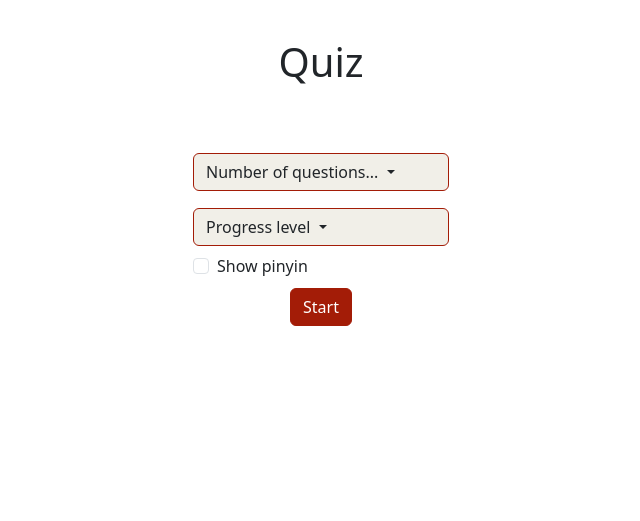
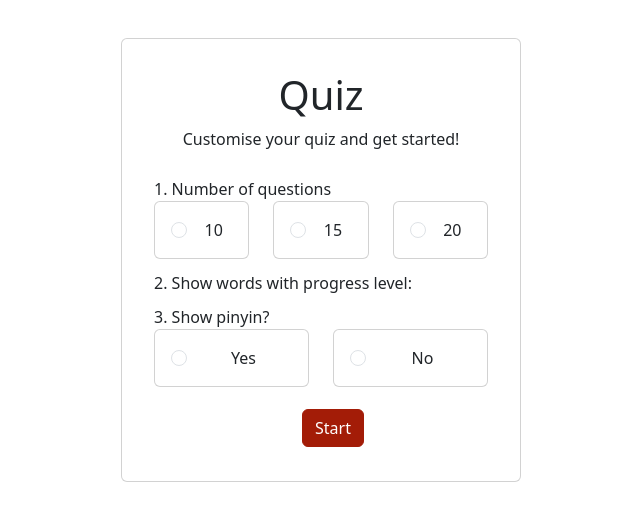
Before and after one commit to Ava-HW/hsk_vocab, a Python web app: template templates/start_quiz.html in a window 1280 px wide. Shown: the part 56-577 px from the top of the page, without its empty margins (319-959 px from the left). Run offline with Jinja, Linux system fonts and the light colour scheme; the template is opened without the code that fills it, so the values that code supplies are empty; some libraries are stand-ins or nearby versions.

Commit message:
Added large card buttons when selecting quiz options

```diff
--- a/static/styles.css
+++ b/static/styles.css
@@ -219,3 +219,20 @@ td, th {
     max-width: 100px;
     height:auto;
 }
+
+.quiz-start-card{
+    min-width: 400px !important;
+    display: flex;
+    justify-content: center;
+    align-items: center;
+    padding: 2rem;
+}
+
+.quiz-start-option-card{
+    display: inline block !important;
+}
+
+.form-group-quiz{
+    width: 100% !important;
+    padding-top: 3%;
+}
--- a/templates/sign_in.html
+++ b/templates/sign_in.html
@@ -8,10 +8,10 @@
     <div class="card-body">
       <div>
          <h1>Log in</h1>
-        <form action = "/sign_in" method = "POST" class = "form-group login-form">
+        <form action = "/sign_in" method = "POST" class = "form-group login-form" autocomplete="new-password">
         <div class="justify-content-center form-field">
             <label for="exampleInputEmail1">Email address</label>
-            <input name = "email" type="email" class="form-control" id="exampleInputEmail1" aria-describedby="emailHelp" placeholder="Enter email">
+            <input name = "email" type="email" class="form-control"aria-describedby="emailHelp" placeholder="Enter email" autocomplete="off" readonly onfocus="this.removeAttribute('readonly')">
           </div>
           <div class = "form-field">
             <label for="exampleInputPassword1">Password</label>
--- a/templates/sign_up.html
+++ b/templates/sign_up.html
@@ -8,10 +8,10 @@
     <div class="card-body">
       <div>
          <h1>Register now</h1>
-        <form action = "/sign_up" method = "POST" class = "form-group login-form">
+        <form action = "/sign_up" method = "POST" class = "form-group login-form" autocomplete="öff">
           <div class="justify-content-center form-field">
             <label for="exampleInputEmail1">Email address</label>
-            <input name = "email" type="email" class="form-control" aria-describedby="emailHelp" placeholder="Enter email">
+            <input name = "email" type="email" class="form-control" aria-describedby="emailHelp" placeholder="Enter email" autocomplete="off" readonly onfocus="this.removeAttribute('readonly')">
           </div>
           <div class = "form-field">
             <label for="exampleInputPassword1">Password</label>
--- a/templates/start_quiz.html
+++ b/templates/start_quiz.html
@@ -2,57 +2,80 @@
 
 {% block main %}
 
-<div class = "justify-content-center centered align-items-center ">
-<h1>Quiz</h1>
-  <form action = "/start_quiz" method = "POST" class = "form-group">
-    <div class="dropdown form-field">
-        <input type="hidden" name="num_questions" id="num_questions" value="10">
-          <button class="btn btn-quiz-start dropdown-toggle" type="button" data-bs-toggle="dropdown" aria-expanded="false">
-              Number of questions...
-          </button>
-          <div class="dropdown-menu" aria-labelledby="dropdownMenuButton">
-              <a class="dropdown-item">10</a>
-              <a class="dropdown-item">15</a>
-              <a class="dropdown-item">20</a>
-          </div>
+<div class = "justify-content-center centered align-items-center d-flex">
+<div class = "card quiz-start-card">
+    <h1 class = "card-title">Quiz</h1>
+    <p class = "card-text">Customise your quiz and get started!</p>
+  <form action = "/start_quiz" method = "POST" class = "form-group-quiz">
+    <div class="form-field">
+        1. Number of questions
+        <div class = "row">
+            <div class = "col">
+                <label class = "form-check card quiz-start-option-card">
+                    <div class = "card-body">
+                    <input class="form-check-input" type="radio" name="num_questions" id="num_10" value="10">
+                        10
+                    </div>
+                </label>
+            </div>
+            <div class = "col">
+                <label class = "form-check card quiz-start-option-card">
+                    <div class = "card-body">
+                    <input class="form-check-input" type="radio" name="num_questions" id="num_15" value="15">
+                        15
+                    </div>
+                </label>
+            </div>
+            <div class = "col">
+                <label class = "form-check card quiz-start-option-card">
+                    <div class = "card-body">
+                    <input class="form-check-input" type="radio" name="num_questions" id="num_20" value="20">
+                        20
+                    </div>
+                </label>
+            </div>
+        </div>
     </div>
-    <div class="dropdown form-field">
-        <input type="hidden" name="progress_level" id="progress_level" value="mastered">
-          <button class="btn btn-quiz-start dropdown-toggle" type="button" data-bs-toggle="dropdown" aria-expanded="false">
-              Progress level
-          </button>
-          <div class="dropdown-menu" aria-labelledby="dropdownMenuButton">
-              {% for i in valid_options %}
-              <a class="dropdown-item">{{ i|title }}</a>
-              {% endfor %}
-              <a class="dropdown-item">All progress levels</a>
-          </div>
+    <div class = "form-field">
+        2. Show words with progress level:
+        <div class = "row">
+             {% for i in valid_options %}
+             <div class = "col">
+                <label class = "form-check card quiz-start-option-card">
+                    <div class = "card-body">
+                    <input class="form-check-input" type="radio" name="progress_level" id="{{ i }}_progress" value="{{ i }}">
+                        {{ i|title | replace("_", "  ") }}
+                    </div>
+                </label>
+            </div>
+            {% endfor %}
+        </div>
+    </div>
+    <div class="form-field">
+        3. Show pinyin?
+        <div class = "row">
+            <div class = "col">
+                <label class = "form-check card quiz-start-option-card">
+                    <div class = "card-body">
+                        <input class="form-check-input" type="radio" name="show_pinyin" id="pinyin-true" value="true">
+                        Yes
+                    </div>
+                </label>
+            </div>
+            <div class = "col">
+                <label class = "form-check card quiz-start-option-card">
+                    <div class = "card-body">
+                        <input class="form-check-input" type="radio" name="show_pinyin" id="pinyin-false" value="false">
+                        No
+                    </div>
+                </label>
+            </div>
+        </div>
     </div>
     <div class="form-check">
-    <input class="form-check-input" type="checkbox" value="true" name = "show_pinyin" id="showPinyin">
-        <label class="form-check-label" for="flexCheckDefault">
-            Show pinyin
-        </label>
-    </div>
     <button class="btn btn-primary" type="submit">Start</button>
   </form>
 </div>
-
-<script>
-    document.querySelectorAll('.dropdown-item').forEach(item => {
-        item.addEventListener('click', function() {
-            // update text displayed on button
-            const dropdown = this.closest('.dropdown');
-            const button = dropdown.querySelector('.dropdown-toggle');
-            button.textContent = this.textContent;
-            // update hidden input field
-            const hiddenInput = dropdown.querySelector('input[type="hidden"]');
-            if (hiddenInput) {
-                hiddenInput.value = this.textContent.trim().toLowerCase().replaceAll(" ", "_");
-            }
-        });
-    });
-</script>
-
+</div>
 
 {% endblock %}
```
Also changed, not shown: app.py (+1 -10 lines).
